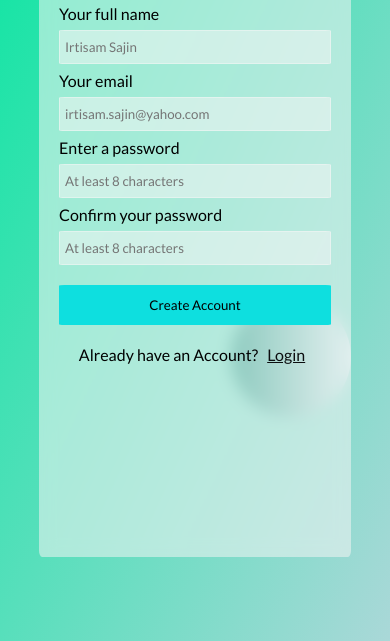
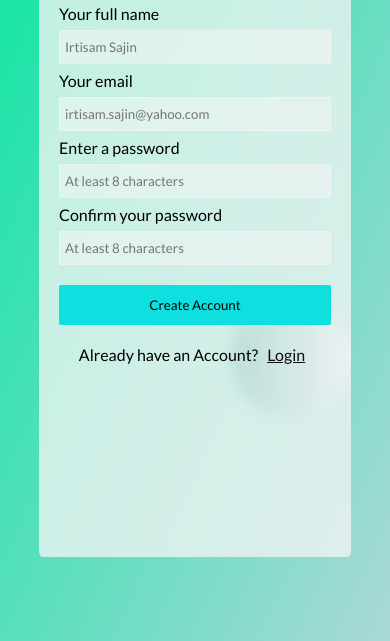
Before and after one commit to IrtisamSajin/SignUp-CSS-Project, a plain HTML site: page index.html in a window 390 px wide. Shown: the part 203-844 px from the top of the page. Drawn offline with Linux system fonts and the light colour scheme.

Commit message:
Version 1.1 -- added mobile responsiveness

```diff
--- a/style.css
+++ b/style.css
@@ -101,6 +101,8 @@ footer a:hover{
     .innerBox{
         width: 80%;
         height: 78%;
+        background-color: #f5f5f5c1;
+
     }
 
     main p{
```
